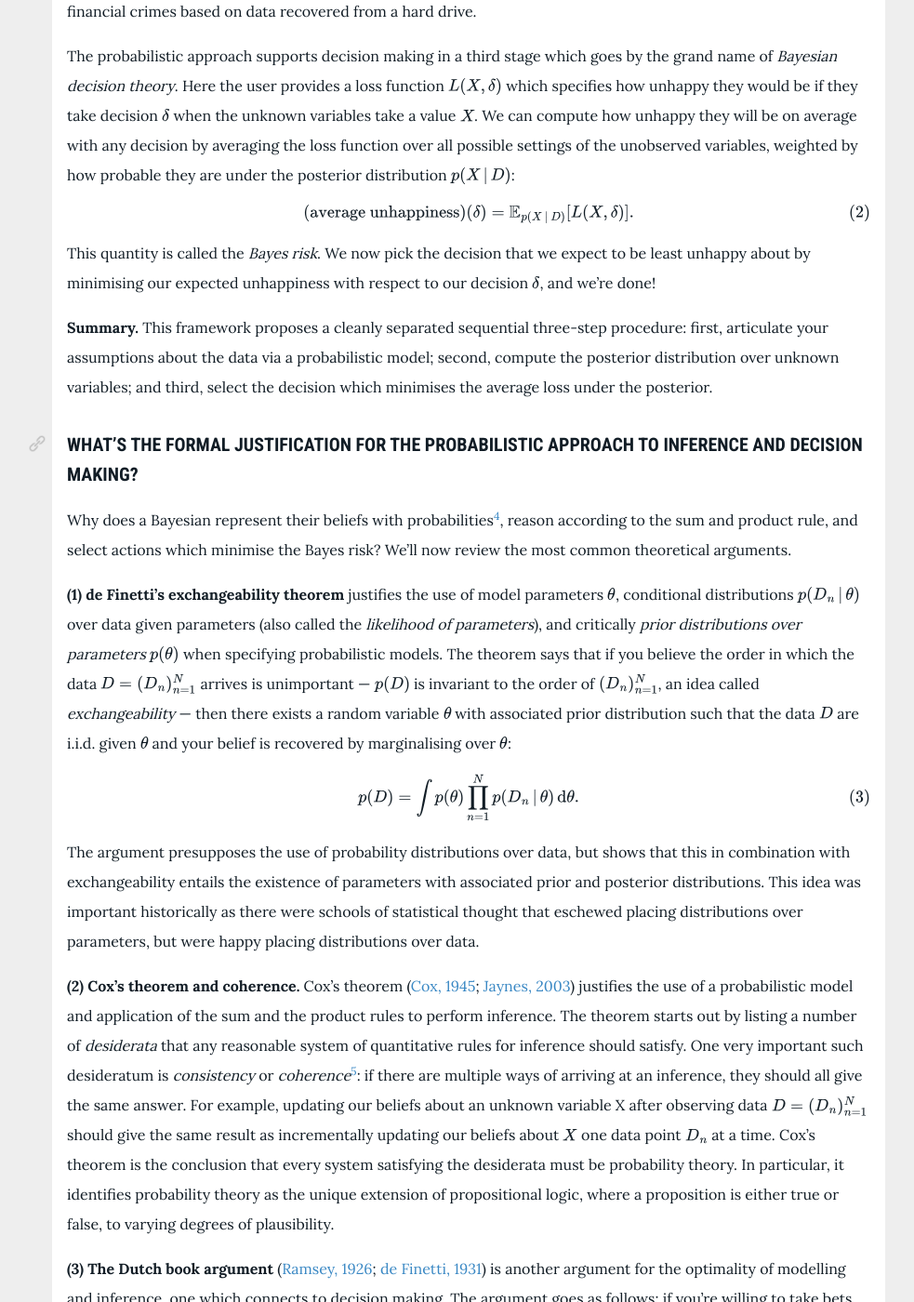
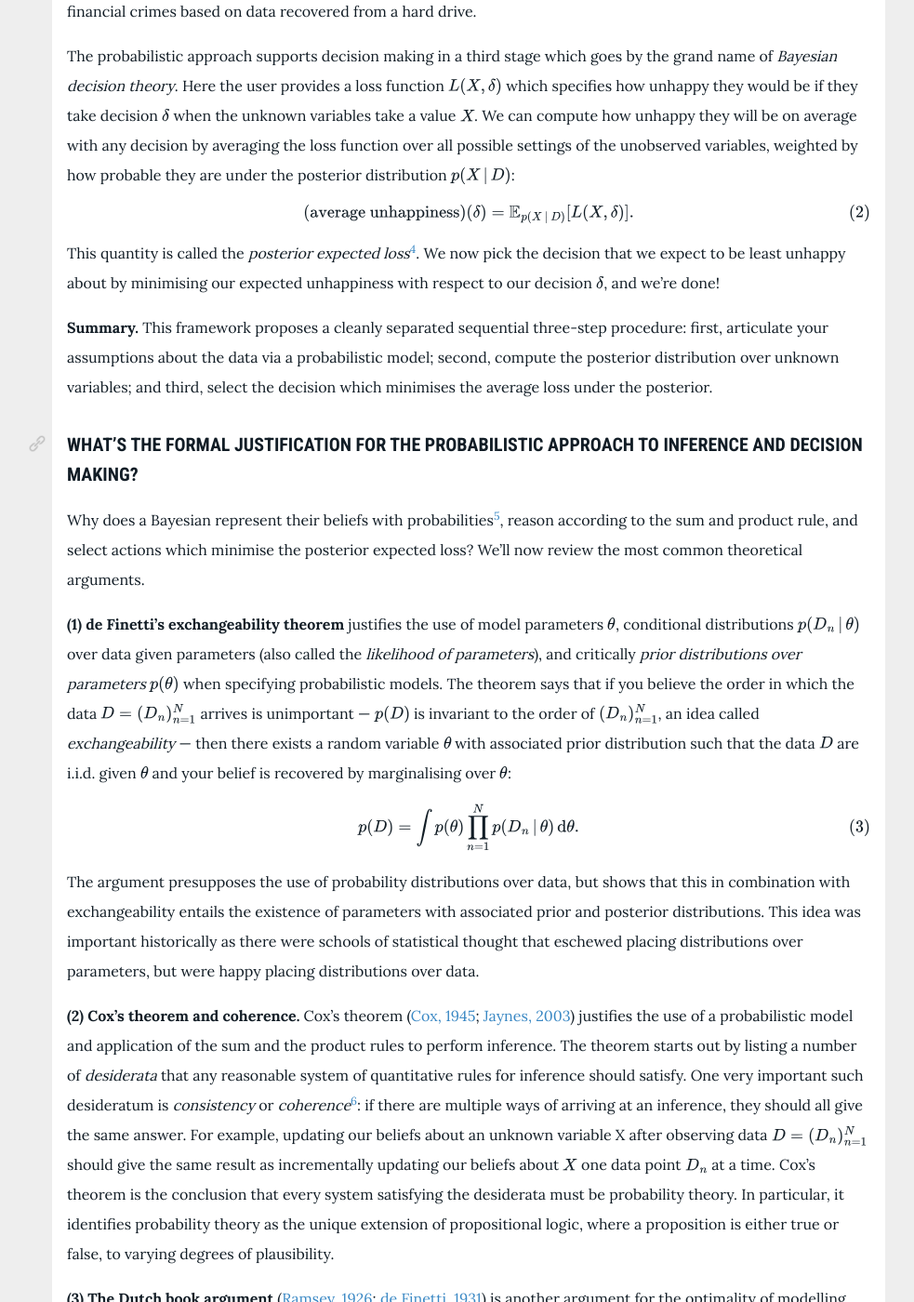
Before and after one commit to mlg-blog/mlg-blog.github.io, a Jekyll site: the page built from _posts/2021-03-31-what-keeps-a-bayesian-awake-at-night-part-1.md, in a window 1280 px wide and 1400 px high, scrolled down 2134 px. Shown: the whole window at 93% size, without its empty margins (136-1119 px from the left). Built offline with Jekyll 4.4.1, drawn with Linux system fonts in a browser that asks for light colours; comment, search, counter and statistics services are not loaded; some of the changed text lies outside the part shown.

Commit message:
Fix mistake found by Corey Yanofsky

```diff
--- a/_posts/2021-03-31-what-keeps-a-bayesian-awake-at-night-part-1.md
+++ b/_posts/2021-03-31-what-keeps-a-bayesian-awake-at-night-part-1.md
@@ -55,13 +55,13 @@ The probabilistic approach supports decision making in a third stage which goes
     (\text{average unhappiness})(\delta) = \E_{p(X \cond D)}[L(X, \delta)].
 \end{equation}
 
-This quantity is called the *Bayes risk*. We now pick the decision that we expect to be least unhappy about by minimising our expected unhappiness with respect to our decision $\delta$, and we're done!
+This quantity is called the *posterior expected loss*[^7]. We now pick the decision that we expect to be least unhappy about by minimising our expected unhappiness with respect to our decision $\delta$, and we're done!
 
 **Summary.** This framework proposes a cleanly separated sequential three-step procedure: first, articulate your assumptions about the data via a probabilistic model; second, compute the posterior distribution over unknown variables; and third, select the decision which minimises the average loss under the posterior.
 
 ## What's the formal justification for the probabilistic approach to inference and decision making?
 
-Why does a Bayesian represent their beliefs with probabilities[^4], reason according to the sum and product rule, and select actions which minimise the Bayes risk? We'll now review the most common theoretical arguments.
+Why does a Bayesian represent their beliefs with probabilities[^4], reason according to the sum and product rule, and select actions which minimise the posterior expected loss? We'll now review the most common theoretical arguments.
 
 **(1) de Finetti's exchangeability theorem** justifies the use of model parameters $\theta$, conditional distributions $p(D_n \cond \theta)$ over data given parameters (also called the *likelihood of parameters*), and critically *prior distributions over parameters* $p(\theta)$ when specifying probabilistic models. The theorem says that if you believe the order in which the data $D = (D_n)\_{n=1}^N$ arrives is unimportant --- $p(D)$ is invariant to the order of $(D_n)\_{n=1}^N$, an idea called *exchangeability* --- then there exists a random variable $\theta$ with associated prior distribution such that the data $D$ are i.i.d. given $\theta$ and your belief is recovered by marginalising over $\theta$:
 
@@ -104,6 +104,8 @@ It is striking that a number of arguments based on a diversity of desirable prop
 
 [^3]: Parameters are distinguished from variables by asking what happens as we see more data: variables get more numerous, parameters do not.
 
+[^7]: We previously incorrectly called the posterior expected loss the *Bayes risk*. Thanks to Corey Yanofsky for pointing out the mistake.
+
 [^4]: That probabilities represent degrees of belief is only one interpretation of probability. For example, in *Probability, Statistics, and Truth* ([Von Mises, 1928](https://store.doverpublications.com/0486242145.html)), von Mises argues that probability concerns limiting frequencies of repeating events. In this view and contrary to the Bayesian view, it is meaningless to talk about the probability of a one-off event: it is not possible to repeatedly sample that one-off event, which means that it doesn't have a limiting frequency.
 
 [^5]: Consistency also has another specific technical meaning in statistics, so we will use the term coherence in what follows.
--- a/_posts/2021-03-31-what-keeps-a-bayesian-awake-at-night-part-2.md
+++ b/_posts/2021-03-31-what-keeps-a-bayesian-awake-at-night-part-2.md
@@ -36,7 +36,7 @@ We have seen that probability theory and Bayesian decision theory are usually ju
 
 **(3) The Dutch book argument** tells us that any coherent actor should use probability to express their beliefs, but the argument leaves the door open as to how the actor should update their beliefs in light of new evidence ([Hacking, 1976](https://doi.org/10.1086/288169)). This is because the standard Dutch book setup is *static*: it does not involve a step where beliefs are updated on the basis of new information. That Bayes' rule should be used for this purpose requires additional assumptions. *Dynamic* alternatives of the Dutch book argument attempt to fix this flaw, but again the force of the argument is diminished and open to criticism ([Skyrms, 1987](https://doi.org/10.1086/289350)).[^4]
 
-**(4) Savage's theorem** guarantees a nearly unique loss function (unique up to an affine transform) and a unique probability, which together form the Bayes risk. The troubling aspect of Savage's theorem is that the constructed loss function depends *only* on the outcome of a decision, and Savage's axioms imply that outcomes of decisions have a value which is independent of the state of the world ([Karni, 2005](http://www.econ2.jhu.edu/people/Karni/savageseu.pdf)). As [Wakker & Zank (1998)](https://doi.org/10.1287/moor.24.1.8) remark, this disentanglement can be undesirable. They give the example of health insurance, where the value of money depends on sickness or health. If the loss function is allowed to depend on other aspects of the world, then the probability constructed by the theorem is no longer unique ([Karni, 2005](http://www.econ2.jhu.edu/people/Karni/savageseu.pdf)). For this reason, [Karni (2005)](http://www.econ2.jhu.edu/people/Karni/savageseu.pdf) argues that the probability constructed by the theorem is arbitrary and thus cannot realistically represent the decision maker's beliefs.
+**(4) Savage's theorem** guarantees a nearly unique loss function (unique up to an affine transform) and a unique probability, which together form the expected loss. The troubling aspect of Savage's theorem is that the constructed loss function depends *only* on the outcome of a decision, and Savage's axioms imply that outcomes of decisions have a value which is independent of the state of the world ([Karni, 2005](http://www.econ2.jhu.edu/people/Karni/savageseu.pdf)). As [Wakker & Zank (1998)](https://doi.org/10.1287/moor.24.1.8) remark, this disentanglement can be undesirable. They give the example of health insurance, where the value of money depends on sickness or health. If the loss function is allowed to depend on other aspects of the world, then the probability constructed by the theorem is no longer unique ([Karni, 2005](http://www.econ2.jhu.edu/people/Karni/savageseu.pdf)). For this reason, [Karni (2005)](http://www.econ2.jhu.edu/people/Karni/savageseu.pdf) argues that the probability constructed by the theorem is arbitrary and thus cannot realistically represent the decision maker's beliefs.
 
 **(5) Doob's consistency theorem**, the **(6) optimality of Bayesian predictions** and **(7) Wald's theorem** are all only unit tests: how reassured should we really be that Bayesian inference passes them? It is not clear that the guarantees on the optimality of Bayesian predictions are the guarantees you care about. For example, typically we're faced with a single dataset and care only about performance on it alone, rather than the average performance across many potential datasets. Similarly, the admissibility of a decision rule in Wald's theorem is desirable but not sufficient: indeed, there are admissible estimators that are not reasonable.[^5] Doob's consistency theorem also suffers from subtle theoretical issues ([Diaconis & Freedman, 1986](https://doi.org/10.1214/aos/1176349830)), which we discuss below in the context of model mismatch.
 
```
